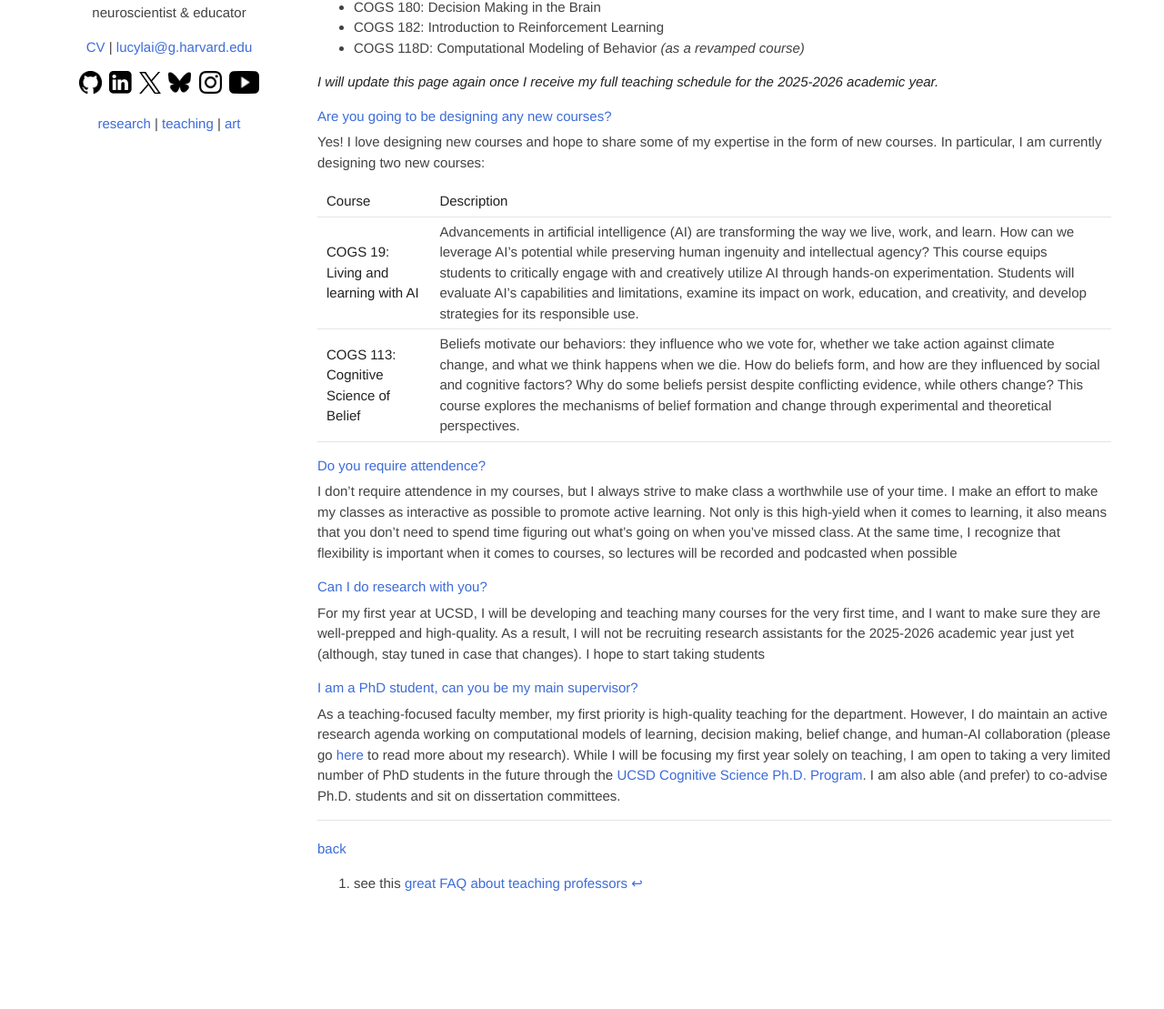
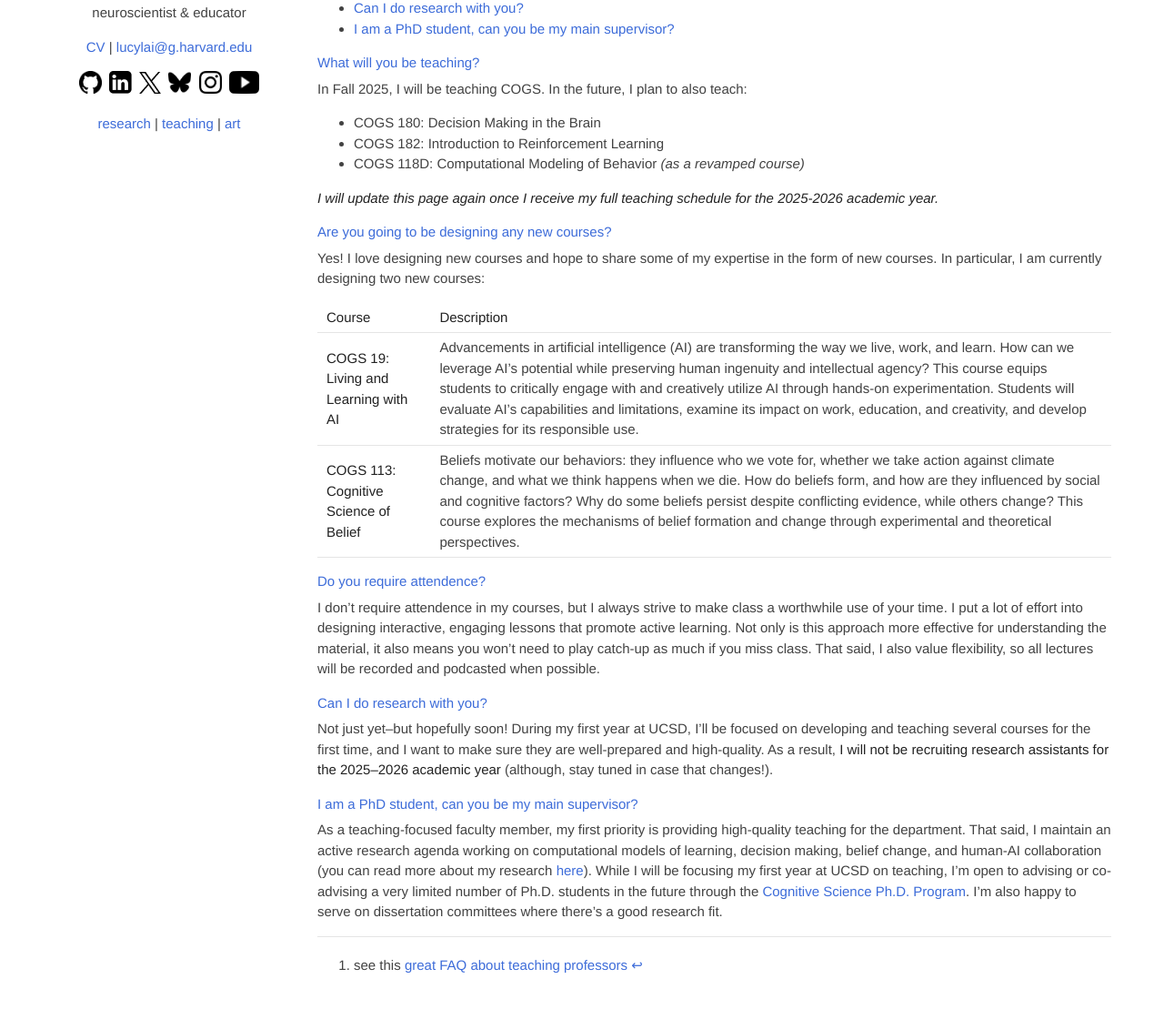
Before and after one commit to lucylai96/lucylai96.github.io, a Jekyll site: the page built from ucsd.md, in a window 1280 px wide and 1400 px high, scrolled down 1441 px. Shown: the part 282-1391 px from the top of the window at 91% size. Built offline with Jekyll 4.4.1, drawn with Linux system fonts in a browser that asks for light colours; our own code applies the rules of GitHub Pages for plain Markdown files; before the commit the page ends 2770 px from its top, so only the background shows below that; some of the changed text lies outside the part shown.

Commit message:
Update ucsd.md

```diff
--- a/ucsd.md
+++ b/ucsd.md
@@ -12,7 +12,7 @@
 [My Teaching Philosophy](https://lucylai.com/files/ucsd/lai_teaching_statement.pdf)
 
 ### who am I?
-In case you missed it on my homepage, I earned my Ph.D. in Neuroscience from [Harvard](https://pinphd.hms.harvard.edu/) in 2024, where I worked on [developing computational theories of learning and decision making](https://lucylai.com/files/lai_precis.pdf). Before that, I got my B.A. in Cognitive Science from [Rice University](https://cogsci.rice.edu/)---I'd like to think that I've been a cognitive scientist from the start, which is why I'm ecstatic to be starting my career at the [first cognitive science department in the world](https://cogsci.ucsd.edu/about/dept-history.html)!
+In case you missed it on my homepage, I earned my Ph.D. in [Neuroscience]((https://pinphd.hms.harvard.edu/) from Harvard in 2024, where I worked on [developing computational theories of learning and decision making](https://lucylai.com/files/lai_precis.pdf). Before that, I got my B.A. in [Cognitive Science](https://cogsci.rice.edu/) from Rice University---I'd like to think that I've been a cognitive scientist from the start, which is why I'm ecstatic to be starting my career at the [first cognitive science department in the world](https://cogsci.ucsd.edu/about/dept-history.html)!
 
 As an Assistant Teaching Professor[^1], my primary responsibility is to design and teach high-quality courses that will equip you with fundamental knowledge and skills across several subfields of cognitive science. My research and teaching background spans neuroscience, psychology, psychiatry, machine learning, and behavioral economics. I'm especially passionate about developing inclusive and innovative pedagogy, active learning in the classroom, and using AI to augment (but not replace!) our learning experiences.
 
@@ -36,6 +36,11 @@
 If you're curious about all the details of my teaching philosophy, you can check out my full [teaching statement](https://lucylai.com/files/ucsd/lai_teaching_statement.pdf) (which is what I used to apply to this job!)
 
 ## FAQs
+* [What will you be teaching?](#what-will-you-be-teaching)
+* [Are you going to be designing any new courses?](#are-you-going-to-be-designing-any-new-courses)
+* [Do you require attendence?](#do-you-require-attendence)
+* [Can I do research with you?](#can-i-do-research-with-you)
+* [I am a PhD student, can you be my main supervisor?](#i-am-a-phd-student-can-you-be-my-main-supervisor)
 
 #### What will you be teaching?
 In Fall 2025, I will be teaching COGS. In the future, I plan to also teach:
@@ -49,18 +54,16 @@
 Yes! I love designing new courses and hope to share some of my expertise in the form of new courses. In particular, I am currently designing two new courses:
 
 |                 **Course**              | **Description** |
-| **COGS 19: Living and learning with AI** | Advancements in artificial intelligence (AI) are transforming the way we live, work, and learn. How can we leverage AI’s potential while preserving human ingenuity and intellectual agency? This course equips students to critically engage with and creatively utilize AI through hands-on experimentation. Students will evaluate AI’s capabilities and limitations, examine its impact on work, education, and creativity, and develop strategies for its responsible use. |
+| **COGS 19: Living and Learning with AI** | Advancements in artificial intelligence (AI) are transforming the way we live, work, and learn. How can we leverage AI’s potential while preserving human ingenuity and intellectual agency? This course equips students to critically engage with and creatively utilize AI through hands-on experimentation. Students will evaluate AI’s capabilities and limitations, examine its impact on work, education, and creativity, and develop strategies for its responsible use. |
 | **COGS 113: Cognitive Science of Belief** | Beliefs motivate our behaviors: they influence who we vote for, whether we take action against climate change, and what we think happens when we die. How do beliefs form, and how are they influenced by social and cognitive factors? Why do some beliefs persist despite conflicting evidence, while others change? This course explores the mechanisms of belief formation and change through experimental and theoretical perspectives. |
 
 #### Do you require attendence?
-I don't require attendence in my courses, but I always strive to make class a worthwhile use of your time. I make an effort to make my classes as interactive as possible to promote active learning. Not only is this high-yield when it comes to learning, it also means that you don't need to spend time figuring out what's going on when you've missed class. At the same time, I recognize that flexibility is important when it comes to courses, so lectures will be recorded and podcasted when possible
+I don't require attendence in my courses, but I always strive to make class a worthwhile use of your time. I put a lot of effort into designing interactive, engaging lessons that promote active learning. Not only is this approach more effective for understanding the material, it also means you won’t need to play catch-up as much if you miss class. That said, I also value flexibility, so all lectures will be recorded and podcasted when possible.
 
 #### Can I do research with you?
-For my first year at UCSD, I will be developing and teaching many courses for the very first time, and I want to make sure they are well-prepped and high-quality. As a result, I will not be recruiting research assistants for the 2025-2026 academic year just yet (although, stay tuned in case that changes). I hope to start taking students
+Not just yet--but hopefully soon! During my first year at UCSD, I’ll be focused on developing and teaching several courses for the first time, and I want to make sure they are well-prepared and high-quality. As a result, **I will not be recruiting research assistants for the 2025–2026 academic year** (although, stay tuned in case that changes!).
 
 #### I am a PhD student, can you be my main supervisor?
-As a teaching-focused faculty member, my first priority is high-quality teaching for the department. However, I do maintain an active research agenda working on computational models of learning, decision making, belief change, and human-AI collaboration (please go [here](https://lucylai.com/research.html) to read more about my research). While I will be focusing my first year solely on teaching, I am open to taking a very limited number of PhD students in the future through the [UCSD Cognitive Science Ph.D. Program](https://cogsci.ucsd.edu/graduates/phd-program/index.html). I am also able (and prefer) to co-advise Ph.D. students and sit on dissertation committees.
-
+As a teaching-focused faculty member, my first priority is providing high-quality teaching for the department. That said, I maintain an active research agenda working on computational models of learning, decision making, belief change, and human-AI collaboration (you can read more about my research [here](https://lucylai.com/research.html)). While I will be focusing my first year at UCSD on teaching, I'm open to advising or co-advising a very limited number of Ph.D. students in the future through the [Cognitive Science Ph.D. Program](https://cogsci.ucsd.edu/graduates/phd-program/index.html). I’m also happy to serve on dissertation committees where there’s a good research fit.
 
 ***
-[back](./)
```
Also changed, not shown: other parts of ucsd.md (+1 -1 lines).
